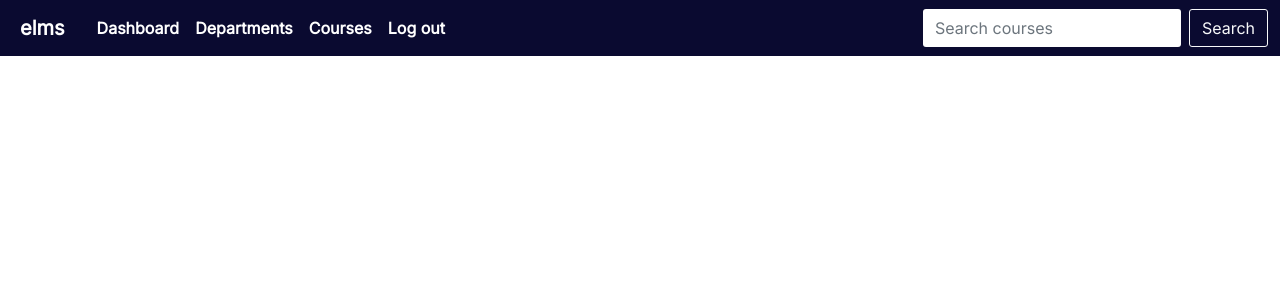
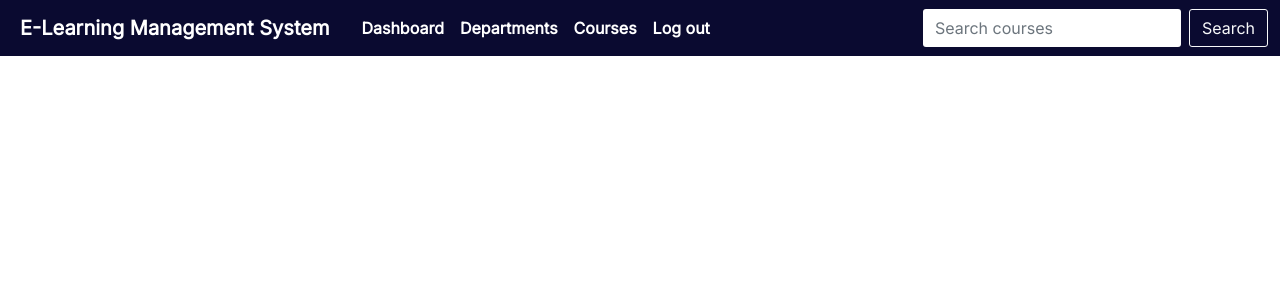
Before and after one commit to KiranKumarMalik/E-Learning-Management-System-using-Django, a Django app: template templates/index.html in a window 1280 px wide. Shown: the top 300 px of the page. Run offline with Django 4.2, Linux system fonts and the light colour scheme; the template is opened without the code that fills it, so the values that code supplies are empty; some libraries are stand-ins or nearby versions.

Commit message:
new change in commit

```diff
--- a/templates/index.html
+++ b/templates/index.html
@@ -23,7 +23,7 @@
       <nav class="navbar sticky-top navbar-expand-lg navbar-dark navbar-mod">
          <div class="container-fluid">
             <a class="navbar-brand fw-bold fs-5 px-2 py-1" href="/admin" target="_blank" data-bs-toggle="tooltip"
-               data-bs-placement="bottom" title="Access admin panel">elms</a>
+               data-bs-placement="bottom" title="Access admin panel">E-Learning Management System</a>
             <button class="navbar-toggler" type="button" data-bs-toggle="collapse" data-bs-target="#navbarColor01"
                aria-controls="navbarColor01" aria-expanded="true" aria-label="Toggle navigation">
             <span class=" navbar-toggler-icon"></span>
@@ -46,17 +46,16 @@
                      <a class="nav-link active fw-bold" href="{% url 'std_logout' %}" data-bs-toggle="tooltip"
                         data-bs-placement="bottom" title="Log out">Log out</a>
                   </li>
-                  <li class="nav-item">
-                     <a class="nav-link active fw-bold" href="{% block profile %}{% endblock profile %}"
-                        data-bs-toggle="tooltip" data-bs-placement="bottom"
-                        title="Check your profile">{% block user %}{% endblock  %}</a>
-                  </li>
+
                </ul>
                <form class="d-flex" action=" {% url 'search' %}" method="GET">
                   <input id="searchIn" class="form-control me-2 searchbar" type="search" placeholder="Search courses" aria-label="Search"
                      name="q">
                   <button id="searchBtn" class="btn btn-outline-light" type="submit">Search</button>
                </form>
+                  <a class="nav-link active fw-bold" href="{% block profile %}{% endblock profile %}"
+                     data-bs-toggle="tooltip" data-bs-placement="bottom"
+                     title="Check your profile">{% block user %}{% endblock  %}</a>
             </div>
          </div>
       </nav>
```
